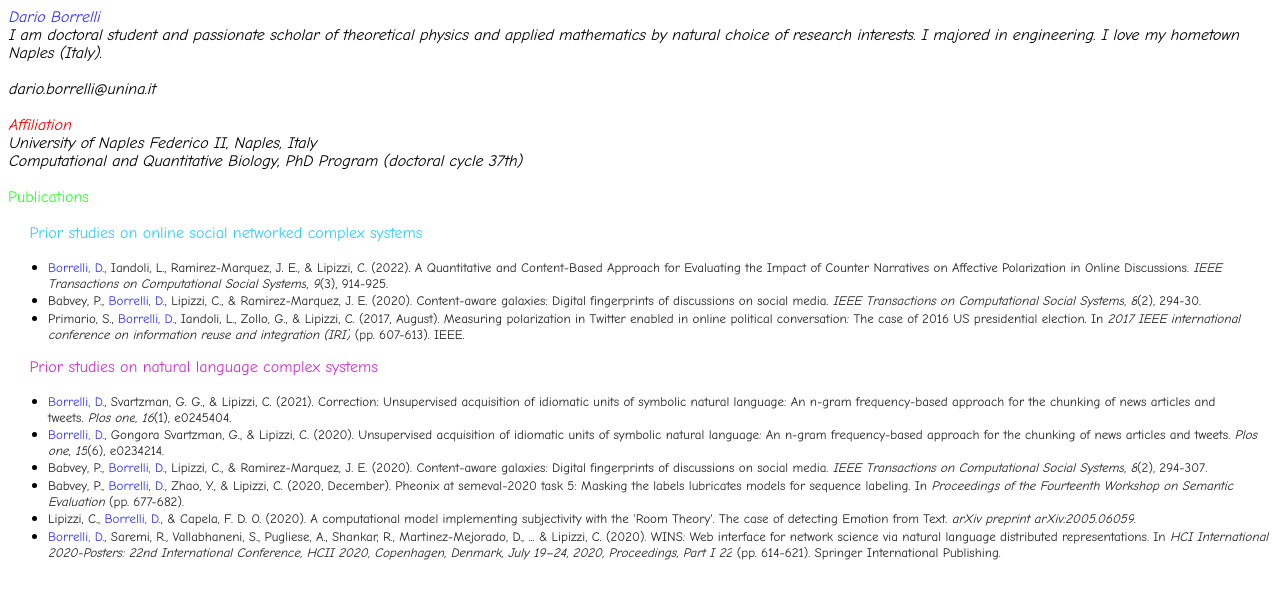
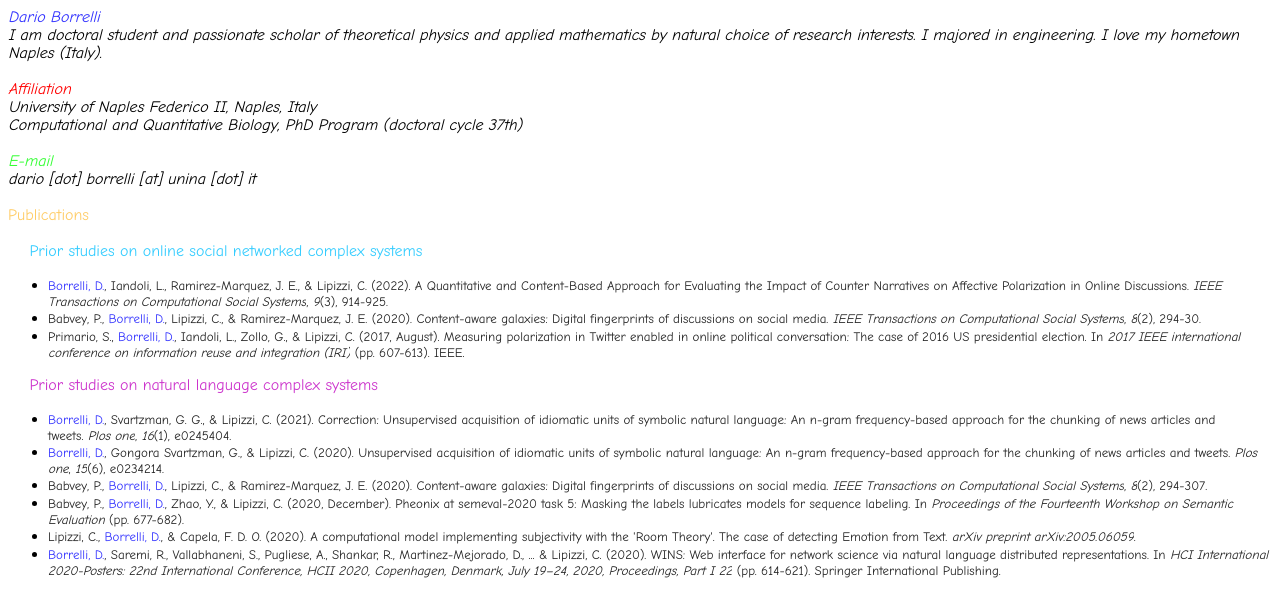
Before and after one commit to complexus081/main, a plain HTML site: page index.html in a window 1280 px wide. Drawn offline with Linux system fonts and the light colour scheme.

Commit message:
Update index.html

```diff
--- a/index.html
+++ b/index.html
@@ -20,12 +20,6 @@ sans",="" size="3" face="Comic Sans MS"> I majored in
 engineering. </font><font ,="" "comic="" sans",=""
 size="3" face="Comic Sans MS">I love my hometown Naples
 (Italy).</font></address>
-<address><font ,="" "comic="" sans",="" size="3" face="Comic
-Sans MS"> <br>
-</font><font ,="" "comic="" sans",="" size="3" face="Comic
-Sans MS">dario.borrelli@unina.it</font><font ,=""
-"comic="" sans",="" face="Comic Sans MS"><br>
-</font> </address>
 <address><font ,="" "comic="" sans",="" face="Comic Sans MS"><br>
 </font> <font ,="" "comic="" sans",="" face="Comic Sans MS"
 color="#66ffff"> <font color="#ff0000">Affiliation<br>
@@ -36,10 +30,19 @@ Sans MS">University of Naples Federico II, Naples, Italy</font></address>
 Sans MS"> Computational and Quantitative Biology, PhD
 Program (doctoral cycle 37th)</font></address>
 </div>
-<font ,="" "comic="" sans",="" face="Comic Sans MS"><br>
-</font> <font ,="" "comic="" sans",="" face="Comic Sans MS"
-color="#33ff33"> Publications</font><font ,="" "comic=""
-sans",="" face="Comic Sans MS"><br>
+<address><font ,="" "comic="" sans",="" size="3" face="Comic
+Sans MS"> <br>
+<font color="#33ff33"> </font></font><font ,="" "comic=""
+sans",="" size="3" face="Comic Sans MS"><font
+color="#33ff33">E-mail</font><br>
+dario [dot] borrelli [at] unina [dot] it<br>
+<br>
+</font><font ,="" "comic="" sans",="" face="Comic Sans MS"> </font>
+</address>
+<font ,="" "comic="" sans",="" face="Comic Sans MS"
+color="#ffcc66"> </font><font color="#ffcc66"> <font ,=""
+"comic="" sans",="" face="Comic Sans MS"> Publications</font></font><font
+,="" "comic="" sans",="" face="Comic Sans MS"><br>
 </font> <font ,="" "comic="" sans",="" face="Comic Sans MS"><br>
 <font color="#33ccff"> &nbsp;&nbsp;&nbsp; Prior studies on
 online social networked complex systems</font><font
@@ -877,8 +880,9 @@ inline !important; float: none;"><span>&nbsp;</span>(pp.
 Springer International Publishing.</span></span></span></span></span></span></span></font></li>
 </ul>
 </div>
-<p><font ,="" "comic="" sans",="" size="+1" face="Comic Sans MS"><br>
-</font></p>
+<p><br>
+<br>
+<font ,="" "comic="" sans",="" size="+1" face="Comic Sans MS"> </font></p>
 </div>
 <font ,="" "comic="" sans",="" face="Comic Sans MS"> </font>
 </body>
```
